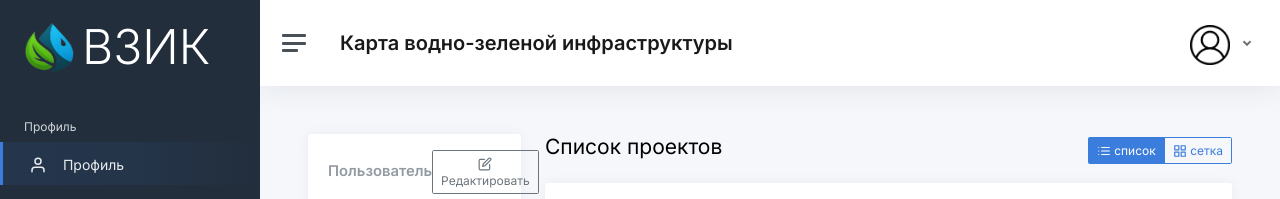
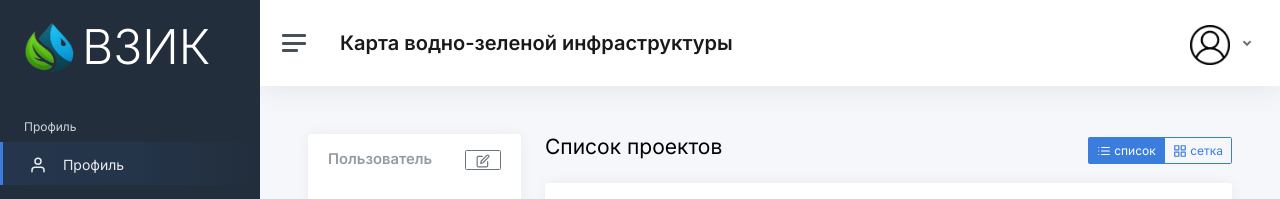
Before and after one commit to VerP404/WaterGreenMap, a Django app: page /profile/ in a window 1280 px wide. Shown: the top 199 px of the page. Run offline with Django 5.2, Linux system fonts and the light colour scheme; a user stored in the database is signed in; data that the repository does not hold is empty; some libraries are stand-ins or nearby versions.

Commit message:
исправлено отображение профиля - кнопка редактировать

```diff
--- a/map_app/templates/pages/profile.html
+++ b/map_app/templates/pages/profile.html
@@ -42,7 +42,15 @@
         margin-bottom: 20px; /* Добавить отступ после профиля */
     }
 }
+@media (max-width: 1500px) {
+    .btn-edit-profile .btn-text {
+        display: none; /* Скрыть текст */
+    }
 
+    .btn-edit-profile {
+        padding: 0 10px; /* Уменьшить отступы */
+    }
+}
 
     </style>
 <main class="content">
@@ -52,9 +60,9 @@
                     <div class="card mb-3">
                         <div class="card-header d-flex justify-content-between align-items-center">
                             <h5 class="card-title mb-0">Пользователь</h5>
-                            <a href="{% url 'profile_edit' %}" class="btn btn-sm btn-outline-secondary">
-                                <i class="align-middle" data-feather="edit"></i> Редактировать
-                            </a>
+                            <a href="{% url 'profile_edit' %}" class="btn btn-sm btn-outline-secondary btn-edit-profile">
+    <i class="align-middle" data-feather="edit"></i> <span class="btn-text">Редактировать</span>
+</a>
                         </div>
                         <div class="card-body text-center">
                             <img src="{% if user.avatar %}{{ user.avatar.url }}{% else %}{% static 'img/avatars/user.png' %}{% endif %}"
```
